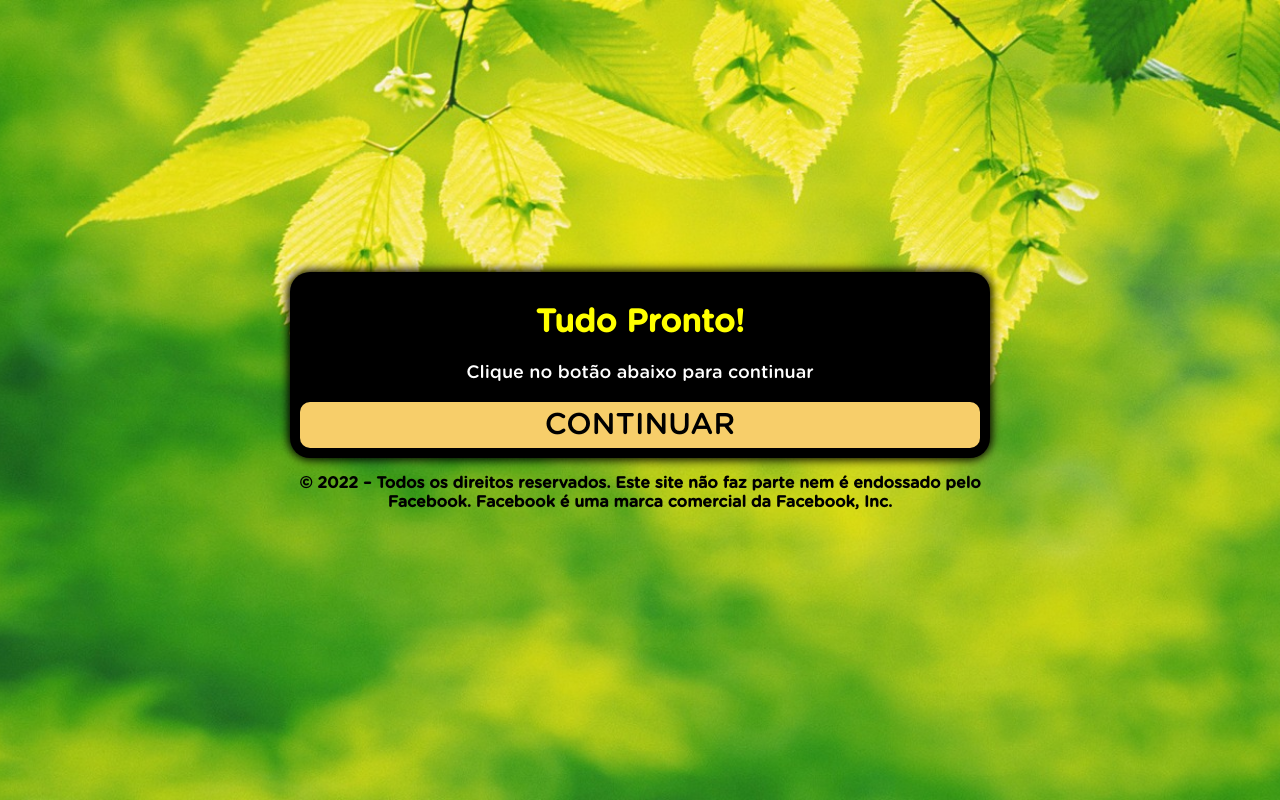
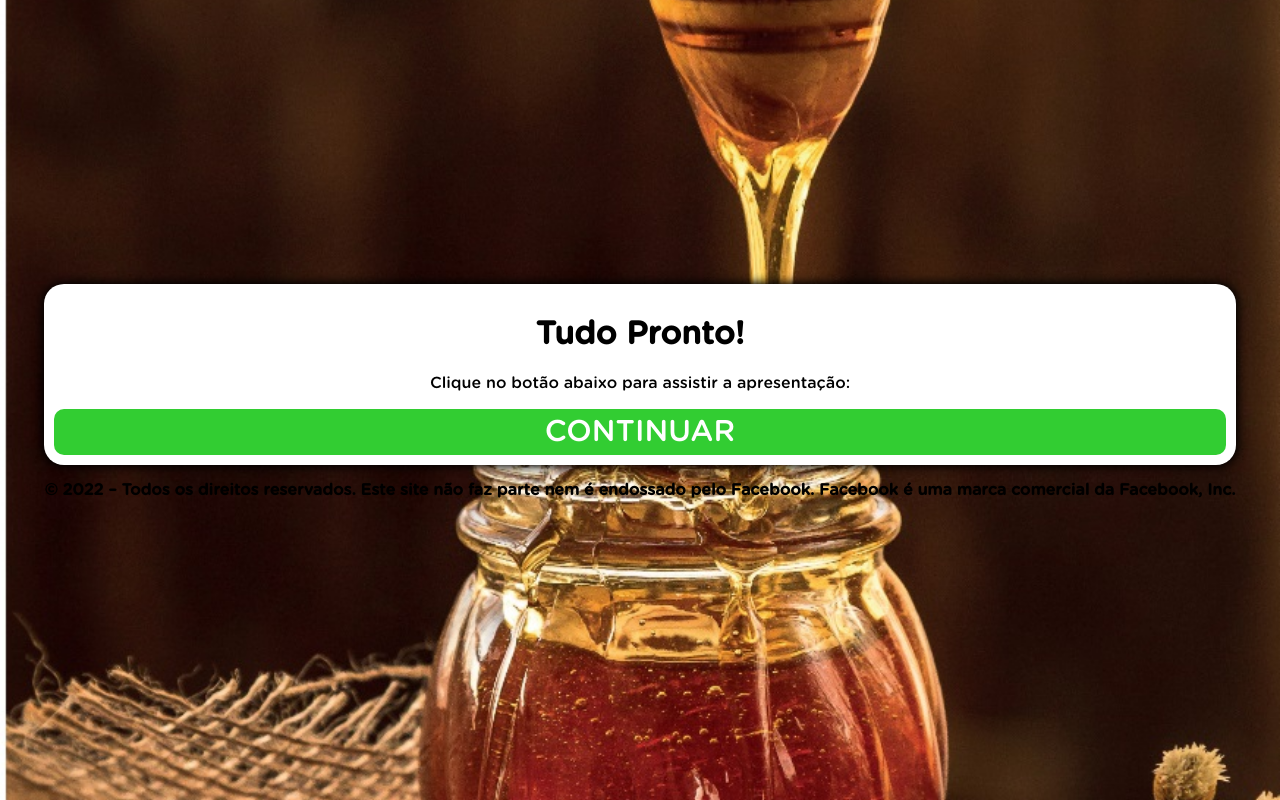
Before and after one commit to Thigas02/Protocoloforagordura.site, a plain HTML site: page ps/index.html in a window 1280 px wide. Drawn offline with Linux system fonts and the light colour scheme; a script that the page names is missing.

Commit message:
Add files via upload

```diff
--- a/ps/index.html
+++ b/ps/index.html
@@ -5,18 +5,19 @@
   <meta name="viewport" content="width=device-width, initial-scale=1, shrink-to-fit=no">
   <link rel="stylesheet" href="style.css">
   <title>Tudo Pronto!</title>
-</head>
+
 <body>
-  <div class="container">
-    <div class="black">
+  <div class="">
+    <div class="White">
       <div>
         <div class="question">
           <h1>Tudo Pronto!</h1>
-          <p>Clique no botão abaixo para continuar</p>
+          <p>Clique no botão abaixo para assistir a apresentação:</p>
         </div>
         <div class="answer">
           <a class="btn" href="https://protocoloforagordura.site/">CONTINUAR</a>
         </div>
+
       </div>
     </div>
     <p style="text-align: center; font-weight: bold;">© 2022 – Todos os direitos reservados. Este site não faz parte nem é endossado pelo Facebook. Facebook é uma marca comercial da Facebook, Inc.</p>
--- a/ps/style.css
+++ b/ps/style.css
@@ -17,7 +17,7 @@ body {
 	align-items: center;
 	width: 100vw;
 	height: 100vh;
-	background: url("bg.jpeg") no-repeat fixed center;
+	background: url("WhatsApp.jpeg") no-repeat fixed center;
 	background-size: cover;
 }
 
@@ -26,8 +26,8 @@ body {
 	max-width: 90%;
 }
 
-.black {
-	background-color: black;
+.White {
+	background-color: White;
 	padding: 10px;
 	text-align: center;
 	border-radius: 20px;
@@ -44,17 +44,17 @@ body {
 	border-radius: 10px;
 	padding: 5px 10px;
 	font-size: 30px;
-	background-color: #f7ce6a;
+	background-color: #32CD32;
 	outline: none;
-	color: black;
+	color: White;
 	text-decoration: none;
 }
 
-.black h1 {
-	color: yellow;
+.Green h1 {
+	color: Green;
 }
 
-.black p {
+.Green p {
 	font-size: 18px;
-	color: white;
+	color: Green;
 }
```
Also changed, not shown: ps/WhatsApp.jpeg (added).
